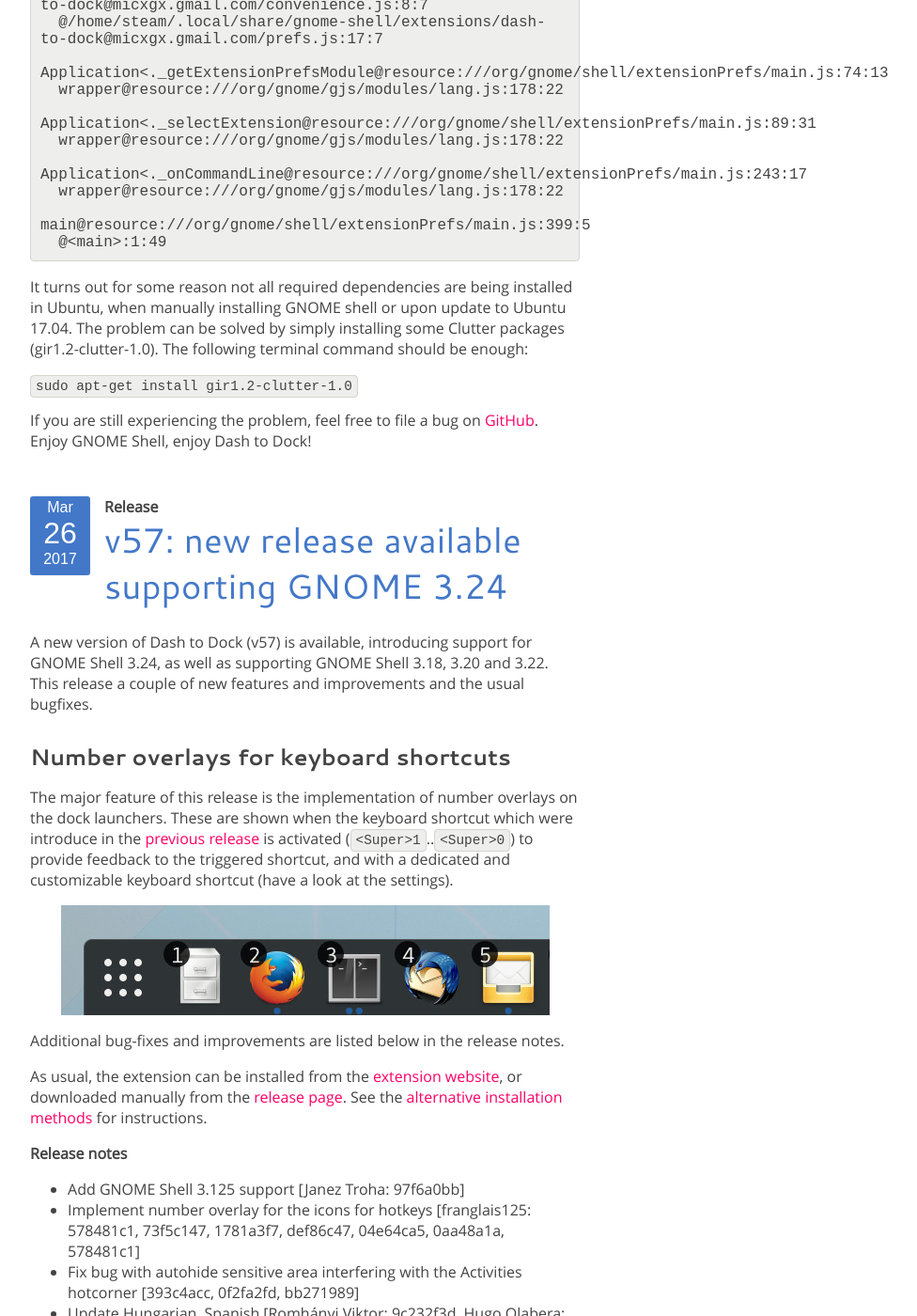
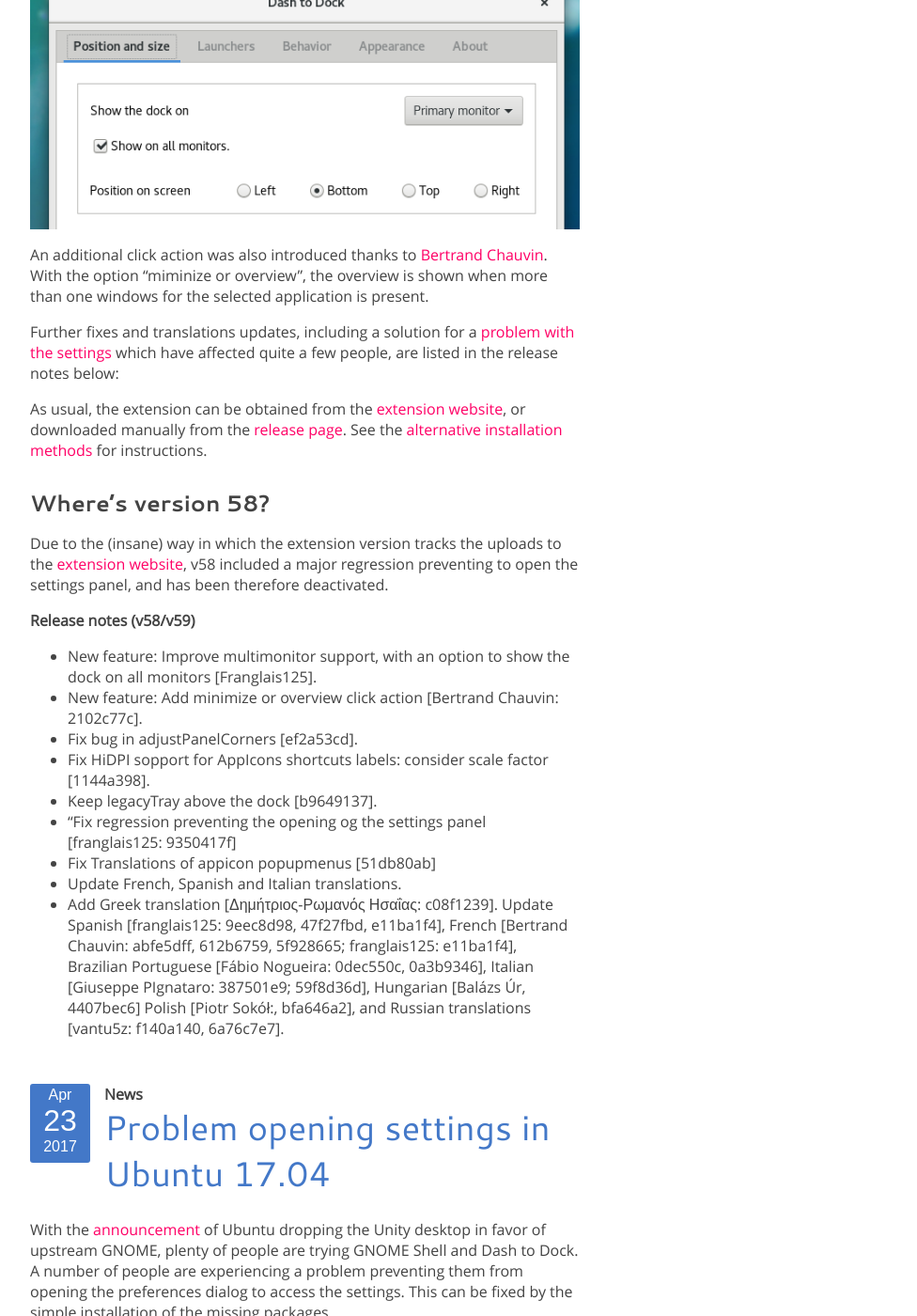
Before and after one commit to micheleg/dash-to-dock, a Jekyll site: the page built from news/index.html, in a window 1280 px wide and 1400 px high, scrolled down 703 px. Shown: the whole window at 94% size, without its empty margins (128-1104 px from the left). Built offline with Jekyll 4.4.1, drawn with Linux system fonts in a browser that asks for light colours; the list of posts is cut into pages by our own code; some of the changed text lies outside the part shown.

Commit message:
Add version 59: release post and changelog.
Also version 58 release notes has been added. This is a non active
release, due to a regression.

```diff
--- a/_data/releases.yml
+++ b/_data/releases.yml
@@ -1,3 +1,25 @@
+- version: 59
+  date: 04-06-2017
+  shell_version: ["3.18", "3.20", "3.22", "3.24"]
+  notes:
+    - "Fix regression preventing the opening og the settings panel [franglais125: 9350417f]"
+    - Fix Translations of appicon popupmenus [51db80ab]
+    - "Update French, Spanish and Italian translations."
+  zip_url: https://extensions.gnome.org/review/download/6948.shell-extension.zip
+
+- version: 58
+  date: 28-05-2017
+  shell_version: ["3.18", "3.20", "3.22", "3.24"]
+  notes:
+    - "New feature: Improve multimonitor support, with an option to show the dock on all monitors [Franglais125]"
+    - "New feature: Add minimize or overview click action [Bertrand Chauvin: 2102c77c]"
+    - "Fix bug in adjustPanelCorners [ef2a53cd]."
+    - "Fix HiDPI sopport for AppIcons shortcuts labels: consider scale factor [1144a398]."
+    - "Keep legacyTray above the dock [b9649137]."
+    - "Add Greek translation [Δημήτριος-Ρωμανός Ησαΐας: c08f1239]. Update Spanish [franglais125: 9eec8d98, 47f27fbd], French [Bertrand Chauvin: abfe5dff, 612b6759, 5f928665], Brazilian Portuguese [Fábio Nogueira: 0dec550c, 0a3b9346], Italian [Giuseppe PIgnataro 387501e9], Hungarian [Balázs Úr, 4407bec6]
+Polish [Piotr Sokół:, bfa646a2], and Russian translations [vantu5z: f140a140, 6a76c7e7]."
+  zip_url: https://extensions.gnome.org/review/download/6927.shell-extension.zip
+
 - version: 57
   date: 26-03-2017
   shell_version: ["3.18", "3.20", "3.22", "3.24"]
--- /dev/null
+++ b/_posts/2017-06-04-new-release-v59-multimonitor.md
@@ -0,0 +1,39 @@
+---
+layout: post
+title: "v59: new release available with improved multimonitor support"
+author: Michele
+date: Sun 04 Jun 17:20:39 BST 2017
+category: Release
+---
+
+A new version of Dash to Dock (v59) is available, introducing the possibility of showing the dock on all monitors. This relase supports all recent of GNOME Shell releases (3.18, 3.20, 3.22 and 3.24)
+
+<!--more-->
+
+The most notable feature introduced in this release, thanks to the work of [Franglais125](https://github.com/franglais125), is the possibility of displaying the dock on all available screens. At the moment no strange combinatoins of dock position are supported: the dock is replicated on each available screen. Workspace/monitor isolation is supported.
+
+<a href="/media/v59_multimonitor_settings.png"><img
+src="/media/v59_multimonitor_settings.png" alt="New multimonitor setttings" class="center"></a>
+
+An additional click action was also introduced thanks to [Bertrand Chauvin](https://github.com/bchauvin). With the option "miminize or overview", the overview is shown when more than one windows for the selected application is present.
+
+Further fixes and translations updates, including a solution for a [problem with the settings]({% post_url 2017-04-23-ubuntu-settings-error-clutter %}) which have affected quite a few people, are listed in the release notes below:
+
+As usual, the extension can be obtained from the [extension website](https://extensions.gnome.org/extension/307/dash-to-dock/), or downloaded manually from the [release page]({{ site.release_page_url }}). See the [alternative installation methods]({{ relative }}/download.html) for instructions.
+
+### Where's version 58?
+
+Due to the (insane) way in which the extension version tracks the uploads to the [extension website](https://extensions.gnome.org/extension/307/dash-to-dock/), v58 included a major regression preventing to open the settings panel, and has been therefore deactivated.
+
+**Release notes (v58/v59)**
+
+* New feature: Improve multimonitor support, with an option to show the dock on all monitors [Franglais125].
+* New feature: Add minimize or overview click action [Bertrand Chauvin: 2102c77c].
+* Fix bug in adjustPanelCorners [ef2a53cd].
+* Fix HiDPI sopport for AppIcons shortcuts labels: consider scale factor [1144a398].
+* Keep legacyTray above the dock [b9649137].
+* "Fix regression preventing the opening og the settings panel [franglais125: 9350417f]
+* Fix Translations of appicon popupmenus [51db80ab]
+* Update French, Spanish and Italian translations.
+* Add Greek translation [Δημήτριος-Ρωμανός Ησαΐας: c08f1239]. Update Spanish [franglais125: 9eec8d98, 47f27fbd, e11ba1f4], French [Bertrand Chauvin: abfe5dff, 612b6759, 5f928665; franglais125: e11ba1f4], Brazilian Portuguese [Fábio Nogueira: 0dec550c, 0a3b9346], Italian [Giuseppe PIgnataro: 387501e9; 59f8d36d], Hungarian [Balázs Úr, 4407bec6]
+Polish [Piotr Sokół:, bfa646a2], and Russian translations [vantu5z: f140a140, 6a76c7e7].
```
Also changed, not shown: media/v59_multimonitor_settings.png (added).
